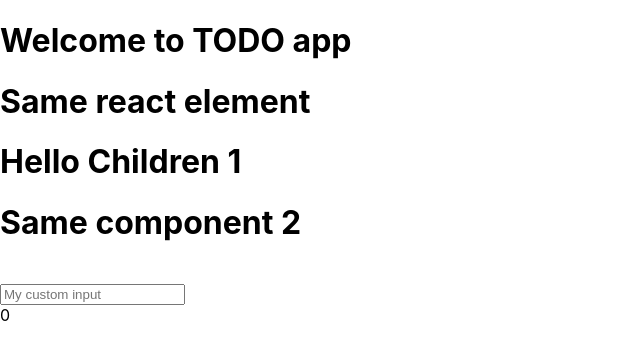
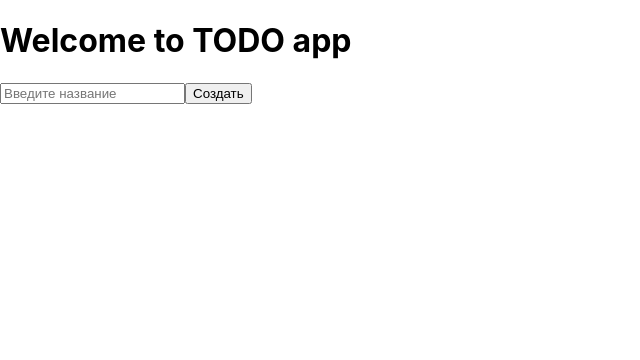
Before and after one commit to Roman-Kholopov/TODO-app, a React (Create React App) app in the folder client/: page / in a window 1280 px wide. Shown: the top 360 px of the page, without its empty margins (0-640 px from the left). Built offline with nearby package versions, Linux system fonts and the light colour scheme; no server answers.

Commit message:
feat: create components

```diff
--- a/client/src/App.tsx
+++ b/client/src/App.tsx
@@ -9,6 +9,7 @@ import {
     useState,
     useEffect,
 } from "react";
+import { TodoForm } from '../src/components/integration'
 
 const title: JSX.Element = <h1>Welcome to TODO app</h1>;
 const reactElement: ReactElement = <h1>Same react element</h1>;
@@ -110,7 +111,8 @@ function App() {
     return (
         <>
             {title}
-            {reactElement}
+            <TodoForm />
+            {/* {reactElement}
             <HeadLine id={1}>Hello Children</HeadLine>
             <HeadLine1 id={2}>Same component</HeadLine1>
             <br />
@@ -118,7 +120,7 @@ function App() {
             <br />
             <div onClick={onClickHandler}>{count}</div>
             <br />
-            <Hooks />
+            <Hooks /> */}
         </>
     );
 }
--- /dev/null
+++ b/client/src/components/integration/TodoForm.integration.jsx
@@ -0,0 +1,27 @@
+import { useState } from 'react'
+
+import { ToDoForm } from '../ui/ToDOForm'
+
+export function TodoForm(props) {
+    const [todoName, setTodoName] = useState()
+
+    const onClickHandler = () => {
+        console.log(todoName)
+    }
+
+    const onChangeHandler = (e) => {
+        console.log(e.target.value)
+    }
+
+    return <ToDoForm
+                onClickHandler={onClickHandler}
+                onChange={onChangeHandler}
+                buttonName="Создать"
+                placeholder="Введите название"
+                buttonType="button"
+            />
+}
+
+
+// *2 - Сделать интеграционный компонент*
+// сделать компонент который будет прокидывать нужные пропсы в (тупой) компонент формы
--- /dev/null
+++ b/client/src/components/integration/index.js
@@ -0,0 +1 @@
+export * from './TodoForm.integration'
--- /dev/null
+++ b/client/src/components/ui/ToDOForm/ToDoForm.jsx
@@ -0,0 +1,13 @@
+
+export function ToDoForm(props) {
+    const { onClickHandler, buttonName, buttonType, ...rest } = props
+
+    return (
+        <form>
+            <input
+                {...rest}
+            />
+            <button type={buttonType} onClick={onClickHandler}>{buttonName || 'Создать'}</button>
+        </form>
+    )
+}
```
Also changed, not shown: client/src/components/ui/ToDOForm/ToDoForm.js (deleted, +0 -14 lines), client/src/components/ui/ToDOForm/ToDoForm.css (deleted).
